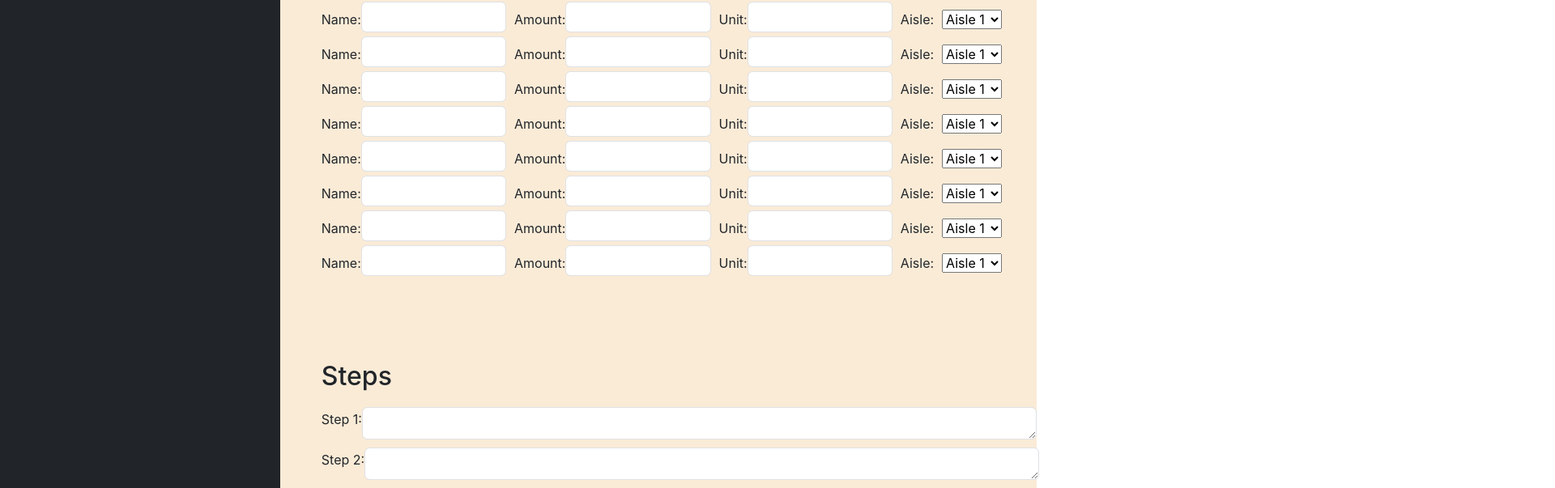
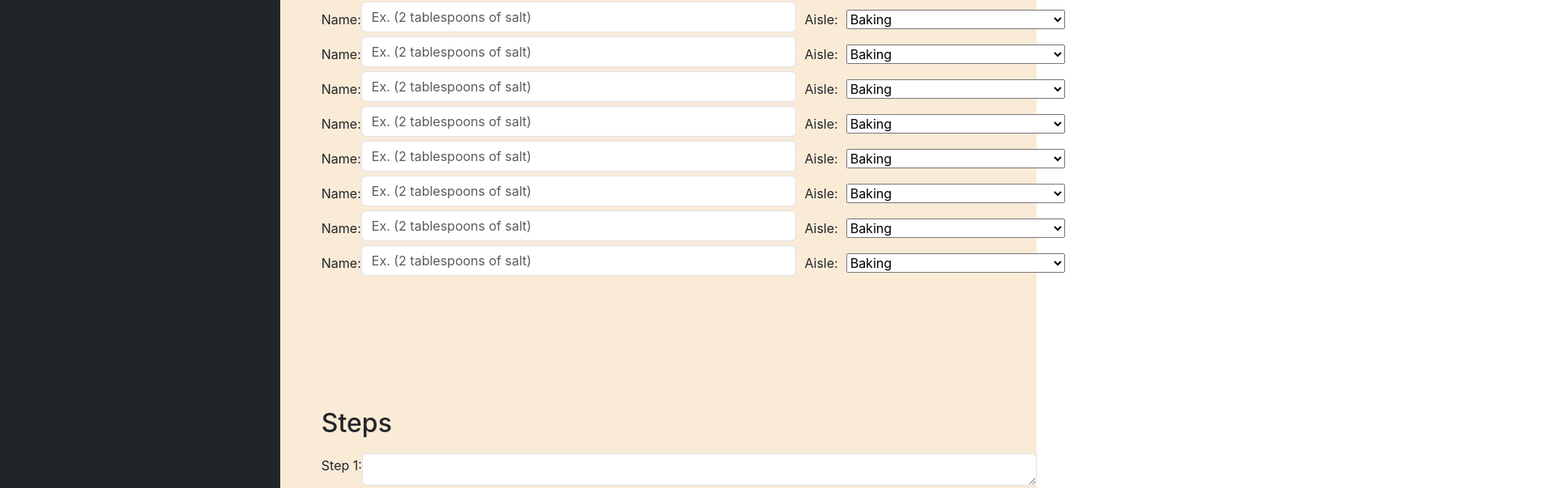
Before and after one commit to WilsonGoins/RecipeRealm, a React (Create React App) app in the folder React/recipe-realm-app/: page /buildyourown in a window 1280 px wide. Shown: the part 960-1563 px from the top of the page at 81% size, 1920 px wide, since content can reach past the window. Built offline with nearby package versions, Linux system fonts and the light colour scheme.

Commit message:
Finished Build Your Own

```diff
--- a/React/recipe-realm-app/src/BuildYourOwn/BuildYourOwn.css
+++ b/React/recipe-realm-app/src/BuildYourOwn/BuildYourOwn.css
@@ -104,7 +104,7 @@
     position: absolute;
     left: 31%;
     top: 50%;
-    width: 70%;
+    width: 210%;
     height: 5%;
 }
 
@@ -132,8 +132,16 @@
     padding: 5px; /* Add padding for better appearance */
 }
 
-.btn-primary{
+.BYO-steps-container {
+    position: absolute;
+    left: 31%;
+    top: 183%; /* Adjust the top position to move the steps section up */
+    width: 70%;
+    height: 5%;
+}
+
+.BYO-submit {
     position: absolute;
     left: 33%;
-    top: 300%;
+    top: 300%; /* Adjust the top position to move the submit button down */
 }
--- a/React/recipe-realm-app/src/BuildYourOwn/BuildYourOwn.js
+++ b/React/recipe-realm-app/src/BuildYourOwn/BuildYourOwn.js
@@ -1,13 +1,26 @@
-import React, {useState, useEffect} from "react"
-import {useNavigate} from "react-router-dom";
-import TextboxList from "./TextboxList"
-import "./BuildYourOwn.css"
+import React, { useState } from "react";
+import { useNavigate } from "react-router-dom";
+import "./BuildYourOwn.css";
+import {all} from "axios";
 
 const BuildYourOwn = () => {
     const navigate = useNavigate();
-    const [recipeName, setRecipeName] = useState('');
-    const [prepTime, setPrepTime] = useState('');
-    const [servings, setServings] = useState('');
+
+    const initialIngredientData = Array.from({ length: 20 }, () => ({
+        ingredientName: "",
+        amount: "",
+        unit: "",
+        aisle: "faf" // Default aisle
+    }));
+
+    const initialStepData = Array.from({ length: 15 }, () => "");
+
+    const [recipeName, setRecipeName] = useState("");
+    const [prepTime, setPrepTime] = useState("");
+    const [servings, setServings] = useState("");
+    const [ingredientData, setIngredientData] = useState(initialIngredientData);
+    const [stepData, setStepData] = useState(initialStepData);
+
 
     const handleRecipeNameChange = (e) => {
         setRecipeName(e.target.value);
@@ -21,59 +34,97 @@ const BuildYourOwn = () => {
         setServings(e.target.value);
     };
 
+    const handleIngredientChange = (index, field, value) => {
+        const newIngredientData = [...ingredientData];
+        newIngredientData[index][field] = value;
+        setIngredientData(newIngredientData);
+        console.log(newIngredientData);
+        if(ingredientData.hasOwnProperty("aisle")){
+
+        };
+
+    };
+
+    const formatRecipeData = () => {
+        const result = {};
 
 
 
+        result["title"] = recipeName;
+        result["time"] = prepTime;
+        result["imageUrl"] = "";
+        result["servings"] = servings;
+        result["ingredients"] = ingredientData;
+
+        let allSteps = "";
+        stepData.forEach((step, index) => {
+            if (step.trim() !== "") { // Check if step is not empty
+                allSteps += `${step}|`; // Add step with "|" delimiter
+            }
+        });
+        // Remove trailing "|" delimiter if there are steps
+        if (allSteps !== "") {
+            allSteps = allSteps.slice(0, -1); // Remove last character (which is "|")
+        }
+        result["steps"] = allSteps;
+        console.log(allSteps);
+
+        return result;
+    };
+
+    const handleStepChange = (index, value) => {
+        const newStepData = [...stepData];
+        newStepData[index] = value;
+        setStepData(newStepData);
+
+
+    };
+    const handleSubmit = (e) => {
+        e.preventDefault();
+
+
+        // Format the recipe data
+        const formattedRecipeData = formatRecipeData();
+
+        setRecipeName('');
+        setPrepTime('');
+        setServings('');
+        setIngredientData(initialIngredientData);
+        setStepData(initialStepData);
+
+    };
+
     return (
-        <div style={{background: "antiqueWhite"}}>
-
-            {/* spacing */}
+        <div style={{ background: "antiqueWhite" }}>
+            {/* Your existing JSX */}
             <div className="BYO-empty-container bg-dark"></div>
-
-            {/* title text */}
             <div className="BYO-title-container">
-                <div className="BYO-title-text" style={{color: "antiquewhite"}} onClick={() => {
-                    navigate("/home")
-                }}>
+                <div className="BYO-title-text" style={{ color: "antiquewhite" }} onClick={() => navigate("/home")}>
                     Recipe Realm
                 </div>
             </div>
-
-            {/* side navigation bar */}
             <div className="container-fluid">
                 <div className="row">
-                    <nav className="BYO-hover-white BYO-dropdown-menu col-md-3 col-lg-2 d-md-block bg-dark sidebar"
-                         style={{width: "27vw", height: "300vh", color: "darkgrey"}}>
+                    <nav className="BYO-hover-white BYO-dropdown-menu col-md-3 col-lg-2 d-md-block bg-dark sidebar" style={{ width: "27vw", height: "300vh", color: "darkgrey" }}>
                         <div className="position-sticky">
                             <ul className="nav flex-column">
                                 <li className="nav-item">
-                                    <a className="BYO-nav-item nav-link" onClick={() => {
-                                        navigate("/searchbydish")
-                                    }}>
+                                    <a className="BYO-nav-item nav-link" onClick={() => navigate("/searchbydish")}>
                                         Search By Dish
                                     </a>
                                 </li>
-
                                 <li className="nav-item">
-                                    <a className="BYO-nav-item nav-link" onClick={() => {
-                                        navigate("/findwithurl")
-                                    }}>
+                                    <a className="BYO-nav-item nav-link" onClick={() => navigate("/findwithurl")}>
                                         Find With URL
                                     </a>
                                 </li>
-
                                 <li className="nav-item">
-                                    <a className="BYO-nav-item nav-link" onClick={() => {
-                                        navigate("/buildyourown")
-                                    }}>
+                                    <a className="BYO-nav-item nav-link" onClick={() => navigate("/buildyourown")}>
                                         Build Your Own
                                     </a>
                                 </li>
-
                                 <li className="nav-item">
-                                    <a className="BYO-nav-item nav-link" aria-current="page" onClick={() => {
-                                        navigate("/shoppinglists")
-                                    }}>
+                                    <a className="BYO-nav-item nav-link" aria-current="page" onClick={() => navigate("/shoppinglists")}>
                                         Create Shopping Lists
                                     </a>
                                 </li>
@@ -82,10 +133,6 @@ const BuildYourOwn = () => {
                     </nav>
                 </div>
             </div>
-
-            {/* TODO: Add file style organization of recipes */}
-
-            {/*footer*/}
             <div className="BYO-credit-container">
                 <div className="BYO-credit-text">
                     Created by Wilson Goins, Allison Barfield, Ajay Patel, and Ethan Durand
@@ -96,7 +143,7 @@ const BuildYourOwn = () => {
                     Build Your Own
                 </div>
             </div>
-            <form>
+            <form onSubmit={(event) => handleSubmit(event)}>
                 <div className="BYO-name-of-recipe-container">
                     <label htmlFor="nameofrecipe" className="form-label">Recipe Name</label>
                     <input
@@ -109,7 +156,6 @@ const BuildYourOwn = () => {
                     />
                     <div id="recipename" className="form-text">Please enter the name of your recipe.</div>
                 </div>
-
                 <div className="BYO-prep-time-container">
                     <label htmlFor="preptime" className="form-label">Preparation Time</label>
                     <input
@@ -122,7 +168,6 @@ const BuildYourOwn = () => {
                     />
                     <div id="preparationtime" className="form-text">Please enter how long the recipe will take.</div>
                 </div>
-
                 <div className="BYO-servings-container">
                     <label htmlFor="servingnum" className="form-label"># of Servings</label>
                     <input
@@ -136,35 +181,85 @@ const BuildYourOwn = () => {
                     <div id="servings" className="form-text">Please enter how many servings.</div>
                 </div>
                 <div className="BYO-ingredients-container">
-                    <TextboxList/>
+                    <h2>Ingredients List</h2>
+                    {ingredientData.map((item, index) => (
+                        <div key={index} className="textBoxContainer">
+                            <label htmlFor={`ingredientName_${index}`}>Name:</label>
+                            <input
+                                type="text"
+                                id={`ingredientName_${index}`}
+                                value={item.ingredientName}
+                                onChange={(e) => handleIngredientChange(index, 'ingredientName', e.target.value)}
+                                className="form-control textBox"
+                                placeholder="Ex. (2 tablespoons of salt)"
+                            />
 
-                </div>
-                <button type="submit" className="btn btn-primary">Submit</button>
+                            <label htmlFor={`aisle_${index}`}>Aisle:</label>
+                            <select
+                                id={`aisle_${index}`}
+                                value={item.aisle}
+                                onChange={(e) => handleIngredientChange(index, 'aisle', e.target.value)}
+                                className="dropdown"
+                            >
+                                <option value="Baking">Baking</option>
+                                <option value="Health Foods">HealthFoods</option>
+                                <option value="Spices and Seasonings">Spices and Seasonings</option>
+                                <option value="Pasta and Rice">Pasta and Rice</option>
+                                <option value="Bakery/Bread">Bakery/Bread</option>
+                                <option value="Refrigerated">Refrigerated</option>
+                                <option value="Canned and Jarred">Canned and Jarred</option>
+                                <option value="Frozen">Frozen</option>
+                                <option value="Nut butters, Jams, and Honey">Nut butters, Jams, and Honey</option>
+                                <option value="Oil, Vinegar, Salad Dressing">Oil, Vinegar, Salad Dressing</option>
+                                <option value="Condiments">Condiments</option>
+                                <option value="Savory Snacks">Savory Snacks</option>
+                                <option value="Milk, Eggs, Other Dairy">Milk, Eggs, Other Dairy</option>
+                                <option value="Ethnic Foods">Ethnic Foods</option>
+                                <option value="Tea and Coffee">Tea and Coffee</option>
+                                <option value="Meat">Meat</option>
+                                <option value="Gourmet">Gourmet</option>
+                                <option value="Sweet Snacks ">Sweet Snacks</option>
+                                <option value="Gluten Free ">Gluten Free</option>
+                                <option value="Alcoholic Beverages ">Alcoholic Beverages</option>
+                                <option value="Cereal ">Cereal</option>
+                                <option value="Nuts ">Nuts</option>
+                                <option value="Beverages ">Beverages</option>
+                                <option value="Produce ">Produce</option>
+                                <option value="Not in Grocery Store/Homemade ">Not in Grocery Store/Homemade</option>
+                                <option value="Seafood ">Seafood</option>
+                                <option value="Cheese ">Cheese</option>
+                                <option value="Dried Fruits ">Dried Fruits</option>
+                                <option value="Online ">Online</option>
+                                <option value="Grilling Supplies ">Grilling Supplies</option>
+                                <option value="Bread ">Bread</option>
 
 
+
+                            </select>
+                        </div>
+                    ))}
+                </div>
+                <div className="BYO-steps-container">
+                    <h2>Steps</h2>
+                    {stepData.map((step, index) => (
+                        <div key={index} className="textBoxContainer">
+                            <label htmlFor={`step_${index}`}>Step {index + 1}:</label>
+                            <textarea
+                                id={`step_${index}`}
+                                value={step}
+                                onChange={(e) => handleStepChange(index, e.target.value)}
+                                className="form-control bigTextBox"
+                            />
+                        </div>
+                    ))}
+                </div>
+                <button type="submit" className="btn btn-dark btn-lg BYO-submit">
+                    Submit
+                </button>
+
             </form>
-
-
         </div>
-        /*<form>
-        <div className="mb-3">
-            <label htmlFor="exampleInputEmail1" className="form-label">Email address</label>
-            <input type="email" className="form-control" id="exampleInputEmail1" aria-describedby="emailHelp"/>
-            <div id="emailHelp" className="form-text">We'll never share your email with anyone else.</div>
-        </div>
-        <div className="mb-3">
-            <label htmlFor="exampleInputPassword1" className="form-label">Password</label>
-            <input type="password" className="form-control" id="exampleInputPassword1"/>
-        </div>
-        <div className="mb-3 form-check">
-            <input type="checkbox" className="form-check-input" id="exampleCheck1"/>
-            <label className="form-check-label" htmlFor="exampleCheck1">Check me out</label>
-        </div>
-        <button type="submit" className="btn btn-primary">Submit</button>
-    </form>*/
-
-
-    )
+    );
 }
 
-export default BuildYourOwn
+export default BuildYourOwn;
--- a/React/recipe-realm-app/src/BuildYourOwn/TextboxList.js
+++ /dev/null
@@ -1,97 +0,0 @@
-import React, {useState, useEffect} from "react"
-import {useNavigate} from "react-router-dom";
-import "./BuildYourOwn.css"
-
-
-const TextboxList = () => {
-
-    const initialIngredientData = Array.from({ length: 20 }, () => ({
-        ingredientName: '',
-        amount: '',
-        unit: '',
-        aisle: 'Aisle 1' // Default aisle
-    }));
-
-    const initialStepData = Array.from({ length: 15 }, () => '');
-
-    const [ingredientData, setIngredientData] = useState(initialIngredientData);
-    const [stepData, setStepData] = useState(initialStepData);
-
-    const handleIngredientChange = (index, field, value) => {
-        const newIngredientData = [...ingredientData];
-        newIngredientData[index][field] = value;
-        setIngredientData(newIngredientData);
-    };
-
-    const handleStepChange = (index, value) => {
-        const newStepData = [...stepData];
-        newStepData[index] = value;
-        setStepData(newStepData);
-    };
-
-    return (
-        <div>
-            <h2>Ingredients List</h2>
-            {ingredientData.map((item, index) => (
-                <div key={index} className="textBoxContainer">
-                    <label htmlFor={`ingredientName_${index}`}>Name:</label>
-                    <input
-                        type="text"
-                        id={`ingredientName_${index}`}
-                        value={item.ingredientName}
-                        onChange={(e) => handleIngredientChange(index, 'ingredientName', e.target.value)}
-                        className="form-control textBox"
-                    />
-
-                    <label htmlFor={`amount_${index}`}>Amount:</label>
-                    <input
-                        type="text"
-                        id={`amount_${index}`}
-                        value={item.amount}
-                        onChange={(e) => handleIngredientChange(index, 'amount', e.target.value)}
-                        className="form-control textBox"
-                    />
-
-                    <label htmlFor={`unit_${index}`}>Unit:</label>
-                    <input
-                        type="text"
-                        id={`unit_${index}`}
-                        value={item.unit}
-                        onChange={(e) => handleIngredientChange(index, 'unit', e.target.value)}
-                        className="form-control textBox"
-                    />
-
-                    <label htmlFor={`aisle_${index}`}>Aisle:</label>
-                    <select
-                        id={`aisle_${index}`}
-                        value={item.aisle}
-                        onChange={(e) => handleIngredientChange(index, 'aisle', e.target.value)}
-                        className="dropdown"
-                    >
-                        <option value="Aisle 1">Aisle 1</option>
-                        <option value="Aisle 2">Aisle 2</option>
-                        <option value="Aisle 3">Aisle 3</option>
-                    </select>
-                </div>
-            ))}
-
-            <div style={{ marginBottom: '100px' }}></div> {/* Add margin bottom for spacing */}
-
-            <h2>Steps</h2>
-            {stepData.map((step, index) => (
-                <div key={index} className="textBoxContainer">
-                    <label htmlFor={`step_${index}`}>Step {index + 1}:</label>
-                    <textarea
-                        id={`step_${index}`}
-                        value={step}
-                        onChange={(e) => handleStepChange(index, e.target.value)}
-                        className="form-control bigTextBox" // Apply a class for bigger textboxes
-                    />
-                </div>
-            ))}
-        </div>
-    );
-}
-
-
-export default TextboxList;
```
